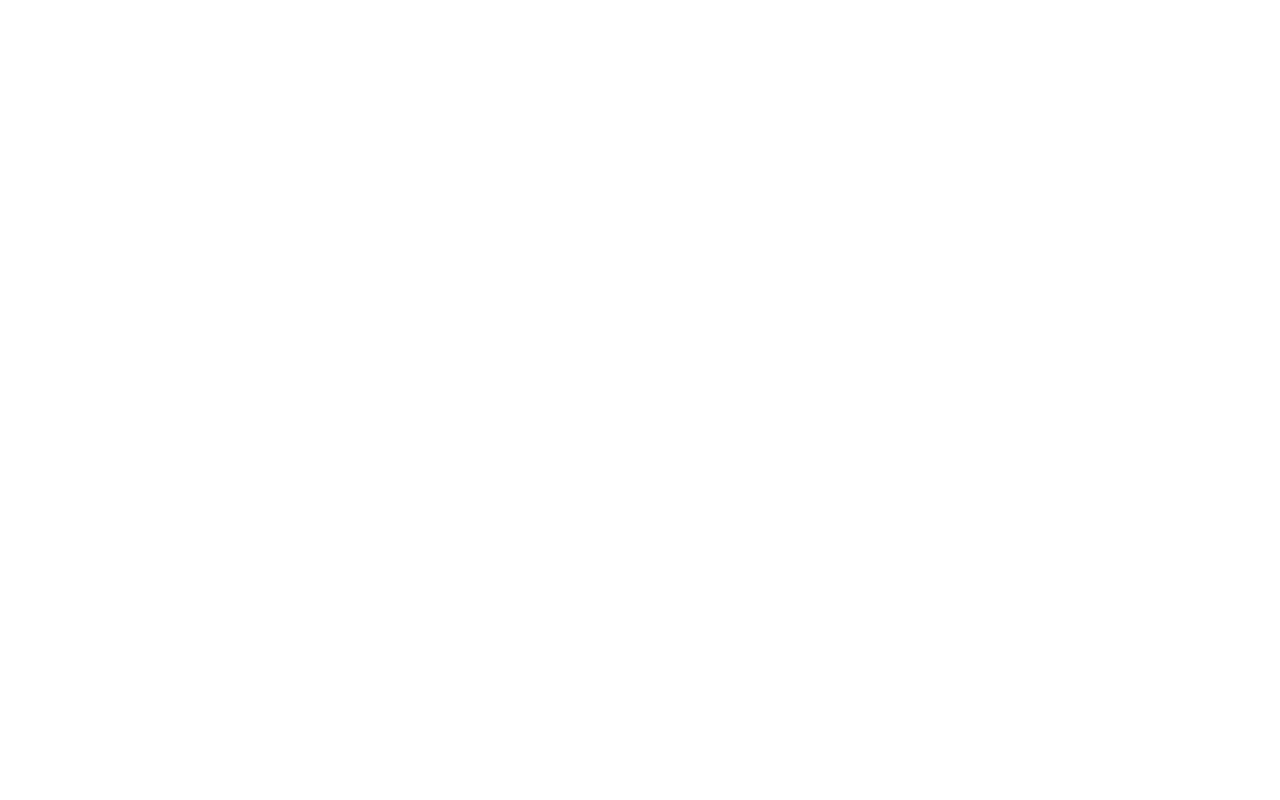
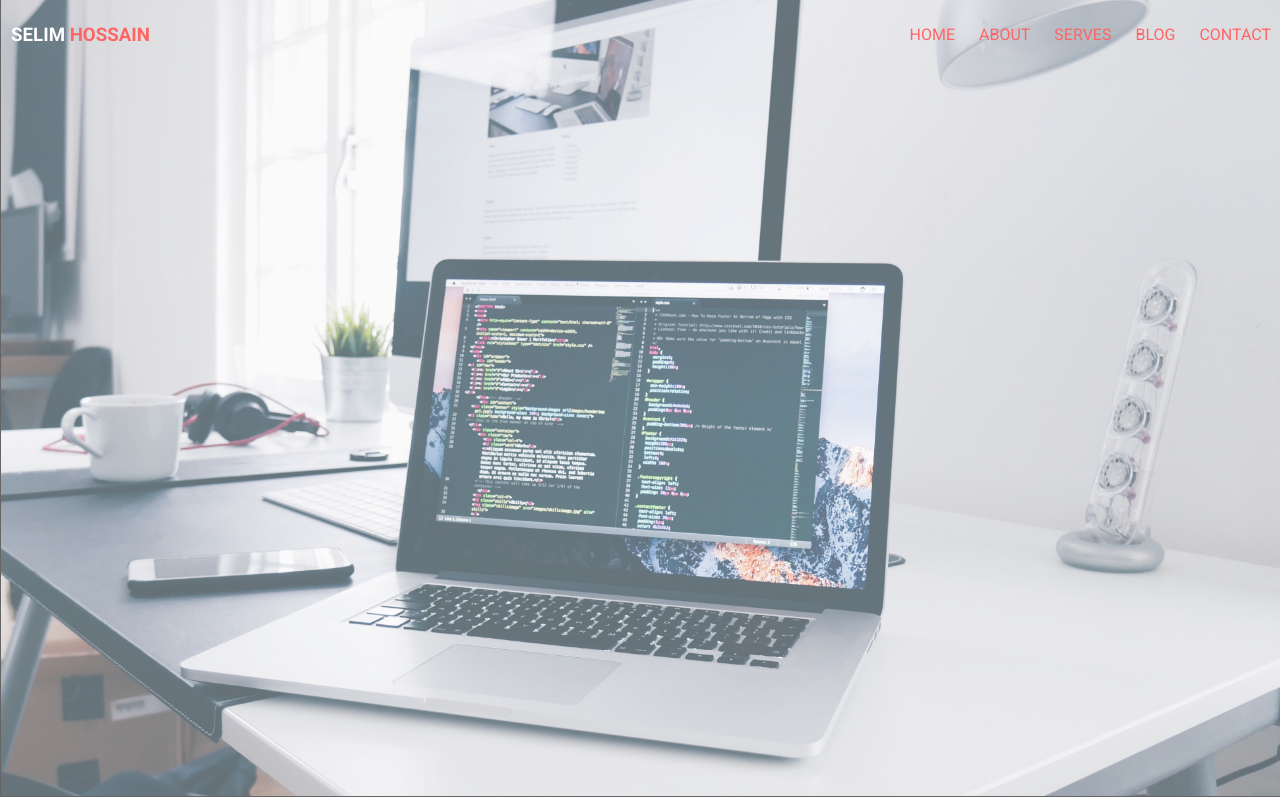
Before and after one commit to Selim32/protfolio_website, a plain HTML site: page index.html in a window 1280 px wide. Drawn offline with Linux system fonts and the light colour scheme.

Commit message:
hero-section

```diff
--- a/index.html
+++ b/index.html
@@ -1,16 +1,46 @@
+</html>
 <!DOCTYPE html>
 <html lang="en">
+
 <head>
     <meta charset="UTF-8">
     <meta http-equiv="X-UA-Compatible" content="IE=edge">
-    <meta name="viewport" content="width=
-    , initial-scale=1.0">
+    <meta name="viewport" content="width=device-width, initial-scale=1.0">
+
     <title>Selim Hossain</title>
+    <link rel="stylesheet" href="style.css">
     <link rel="preconnect" href="https://fonts.googleapis.com">
     <link rel="preconnect" href="https://fonts.gstatic.com" crossorigin>
-     <link href="https://fonts.googleapis.com/css2?family=Roboto:ital,wght@0,100;0,300;0,400;0,500;0,700;1,100;1,300;1,400;1,500;1,700&display=swap" rel="stylesheet">
+    <link
+        href="https://fonts.googleapis.com/css2?family=Roboto:ital,wght@0,100;0,300;0,400;0,500;0,700;1,100;1,300;1,400;1,500;1,700&display=swap"
+        rel="stylesheet">
 </head>
+
+<body>
+    <header class=" hero-section">
+        <div class="top-header">
+            <div class="logo">
+                <h3>SELIM <span>HOSSAIN </span></h3>
+            </div>
+            <div class="menu">
+                <a href="#">Home</a>
+                <a href="#">About</a>
+                <a href="#">Serves</a>
+                <a href="#">Blog</a>
+                <a href="#">contact</a>
+
+            </div>
+        </div>
+
+    </header>
+
+</body>
+
+<title>Document</title>
+</head>
+
 <body>
 
 </body>
+
 </html>
--- a/style.css
+++ b/style.css
@@ -1,9 +1,52 @@
+
 body{
-    margin:0;
-    padding: 0;
+    margin:0px;
+    padding: 0px;
     box-sizing: border-box;
     font-family: 'Roboto', sans-serif;
 }
 a {
     text-decoration: none;
 }
+.hero-section::after{
+    content: "";
+    position:absolute;
+    background: rgba(0, 0, 0, 0.651);
+}
+.hero-section{
+    width: 100%;
+    height: 100vh;
+    background-image: url( 'img/christopher-gower-m_HRfLhgABo-unsplash.jpg') ;
+   background-position: center;
+   background-size: cover;
+    background-repeat: no-repeat,;
+     margin-top:-5 ;
+
+  background-color: #3b3434;
+  border: 1px solid black;
+  opacity: 0.6;
+}
+.top-header{
+    padding-top:9px;
+    display: flex;
+    justify-content: space-between;
+    align-items: center;
+
+}
+.logo{}
+.logo h3{
+    color: white !important;
+    font-weight: 900 !important;
+    padding-left: 10px;
+}
+.logo span{
+    color :#FF0000;
+    display: inline-block;
+}
+.menu{}
+.menu a{
+   display: inline-block;
+   text-transform: uppercase;
+   color :#FF0000;
+   padding :0px 10px
+}
```
Also changed, not shown: img/christopher-gower-m_HRfLhgABo-unsplash.jpg (added), img/my-bg.png (added), img/my-bg2.png (added), 1 other file.
